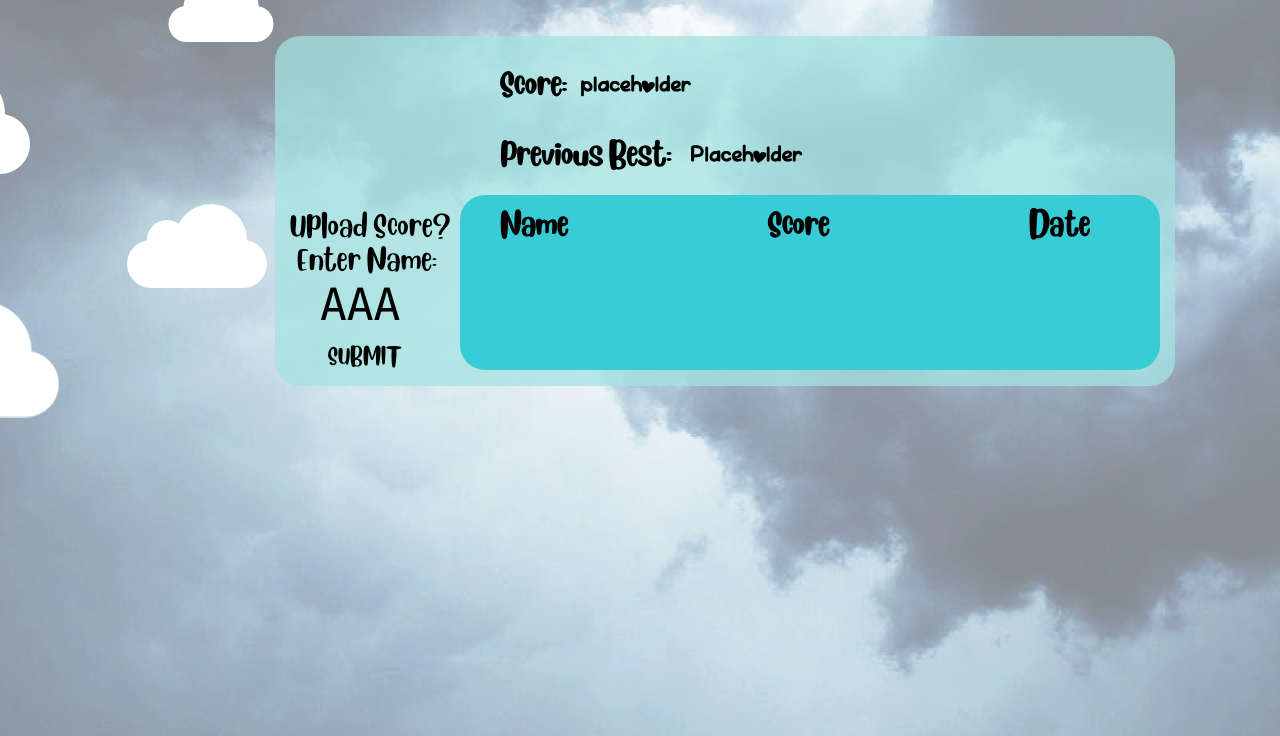
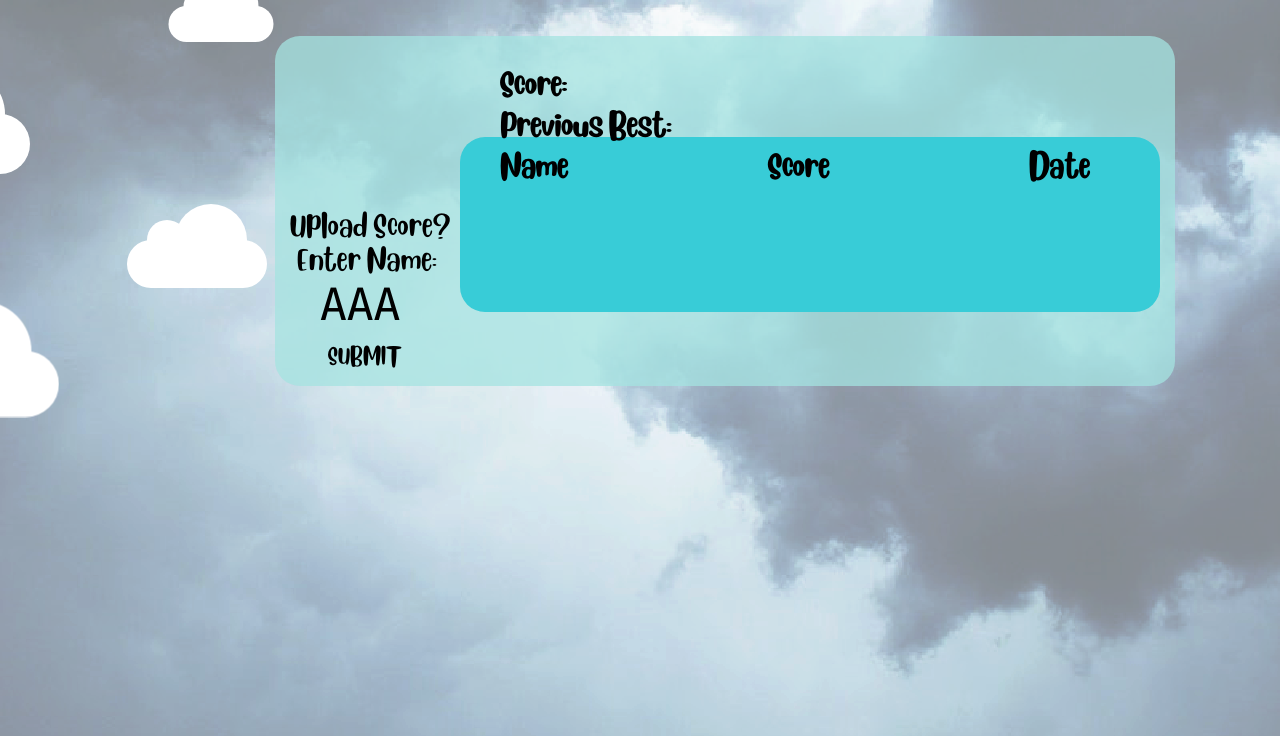
Before and after one commit to SWEGroup5CloudGame/CloudGame, a plain HTML site: page index.html in a window 1280 px wide. Shown: the part 206-942 px from the top of the page. Drawn offline with Linux system fonts and the light colour scheme; no server answers; a web font is replaced by a local one.

Commit message:
scoreboard test

```diff
--- a/index.html
+++ b/index.html
@@ -112,11 +112,11 @@
 
             <div class="scores">
                 <div class="currentscore"> Score:
-                    <div class="cscore" id="cscore">placeholder</div>
+                    <div class="cscore" id="cscore"></div>
                 </div>
 
                 <div class="previousbest"> Previous Best:
-                    <div class="pscore" id="pscore"> Placeholder </div>
+                    <div class="pscore" id="pscore">  </div>
                 </div>
             </div>
 
```
